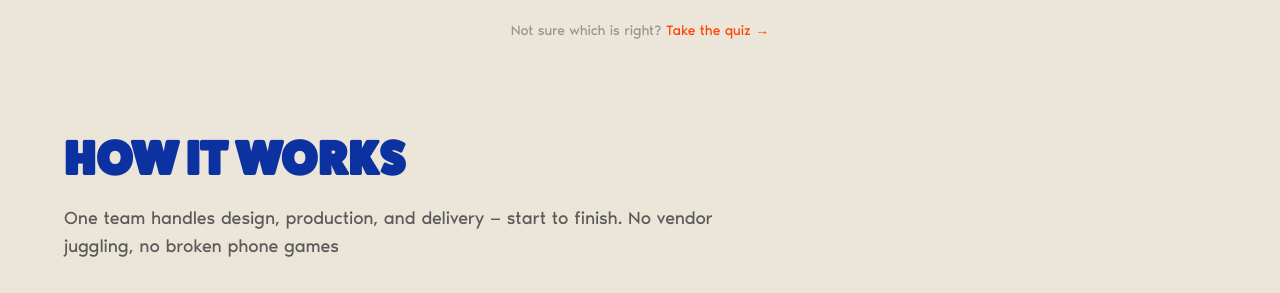
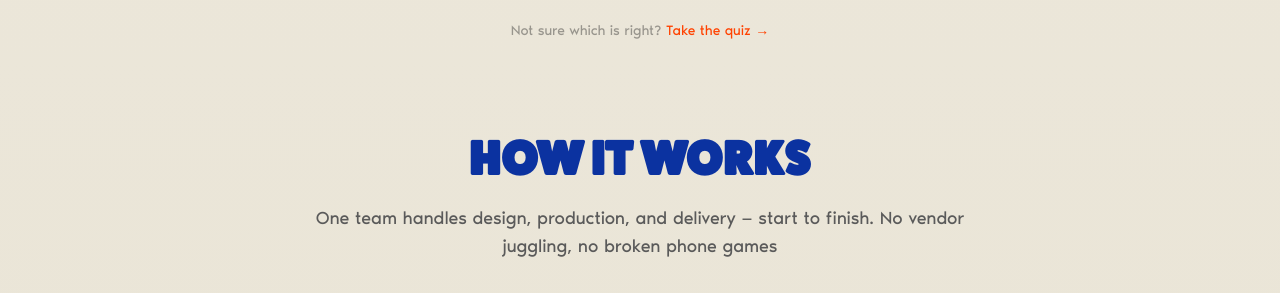
Before and after one commit to hanaajones/orangegoods-website, a Next.js app: page / in a window 1280 px wide. Shown: the part 5166-5459 px from the top of the page. Built offline with nearby package versions, Linux system fonts and the light colour scheme.

Commit message:
style: ProcessSteps — title + description centered

```diff
--- a/components/ProcessSteps.tsx
+++ b/components/ProcessSteps.tsx
@@ -19,7 +19,7 @@ export function ProcessSteps({
   return (
     <Reveal className="px-4 py-8 md:px-8 lg:px-12">
       <section id="process" className="mx-auto max-w-6xl">
-        <div className="max-w-2xl">
+        <div className="mx-auto max-w-2xl text-center">
           <h2 className="text-3xl font-semibold leading-tight text-[var(--og-blue)] md:text-5xl">
             {eyebrow}
           </h2>
```
